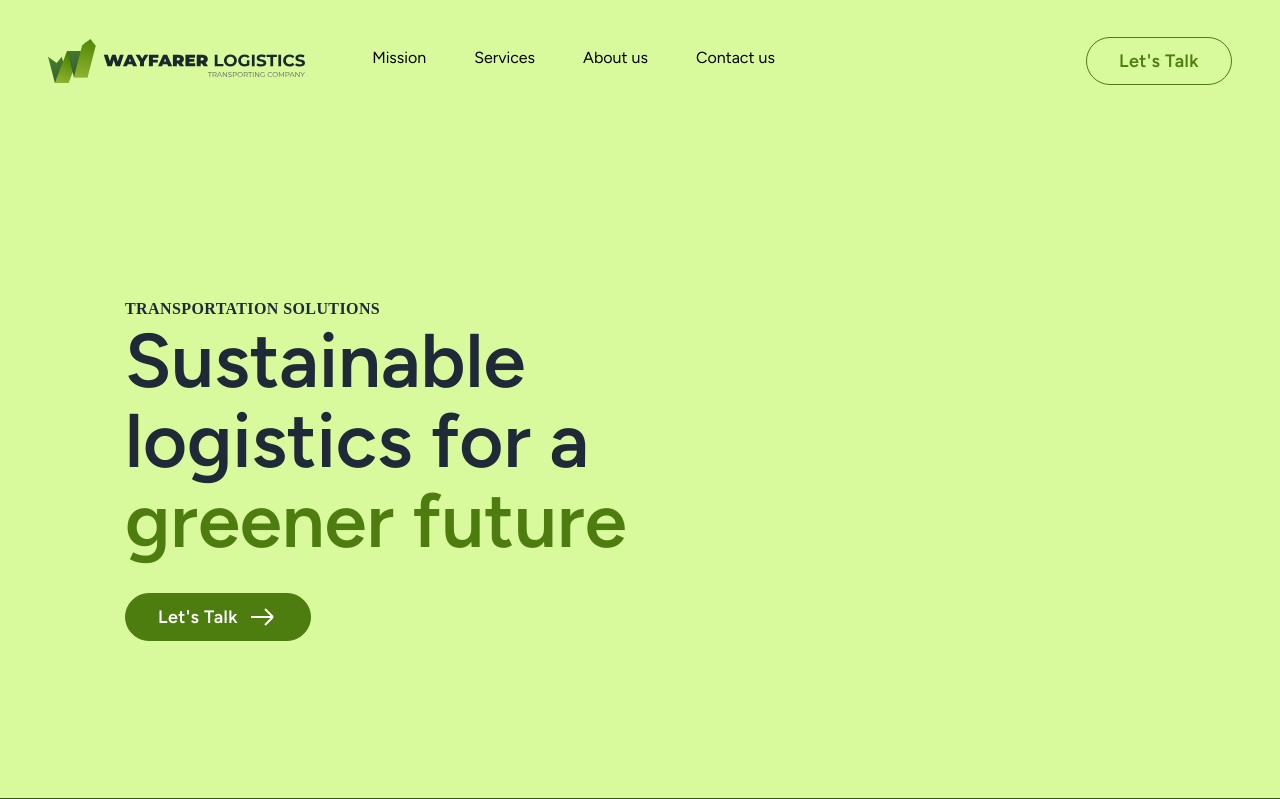
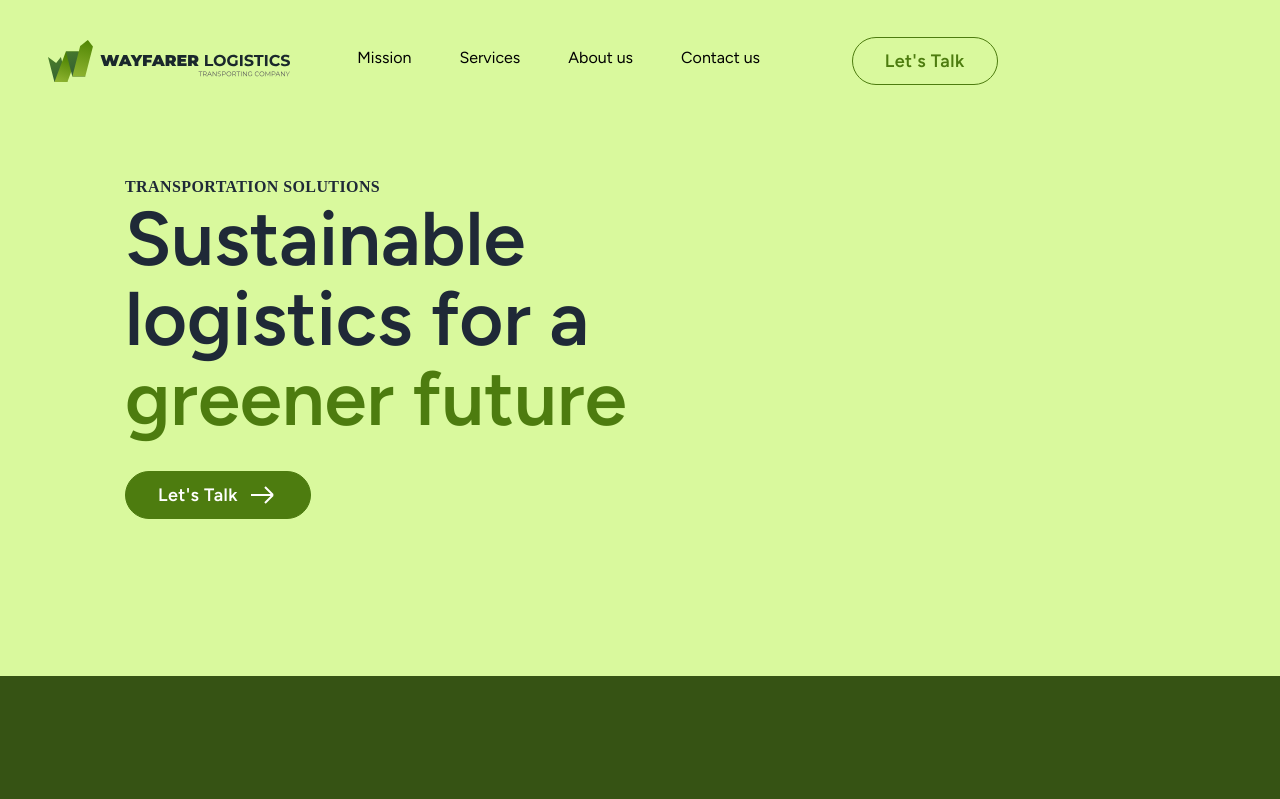
Before and after one commit to jedinrk/wayfarer-website, a Next.js app: page / in a window 1280 px wide. Shown: the top 799 px of the page. Built offline with nearby package versions, Linux system fonts and the light colour scheme.

Commit message:
fixed z-index

```diff
--- a/app/banner.tsx
+++ b/app/banner.tsx
@@ -4,7 +4,7 @@ import React from "react";
 
 function Banner() {
   return (
-    <section className="w-full h-[676px] pl-[125px] pt-[175px] bg-transparent">
+    <section className="w-full h-[676px] pl-[125px] pt-[175px] bg-lime-200">
       <h1 className="w-[579px] text-gray-800 text-base font-semibold font-['Montserrat'] tracking-wide">
         TRANSPORTATION SOLUTIONS
       </h1>
--- a/app/layout.tsx
+++ b/app/layout.tsx
@@ -23,7 +23,7 @@ export default function RootLayout({
 }>) {
   return (
     <html lang="en">
-      <body className={`${figTree.className} relative bg-lime-200`}>
+      <body className={`${figTree.className} relative`}>
         <Navbar />
         <main className="relative overflow-hidden">{children}</main>
         <Footer />
--- a/components/Navbar.tsx
+++ b/components/Navbar.tsx
@@ -29,7 +29,7 @@ function Navbar() {
   const logoSrc = useResponsiveImage(HomeLogoLarge, HomeLogoSmall);
 
   return (
-    <nav className="relative flex justify-start items-center py-[32px] px-[48px]">
+    <nav className="absolute flex justify-start items-center py-[32px] px-[48px] z-10">
       {/* Logo */}
       <Link href="/" className="w-[334px] h-[58px]">
         <Image
@@ -54,7 +54,7 @@ function Navbar() {
         </ul>
 
         {/* Let's talk Button */}
-        <div className="sm:block z-20">
+        <div className="sm:block">
           <Button
             type={"submit"}
             title={"Let's Talk"}
```
